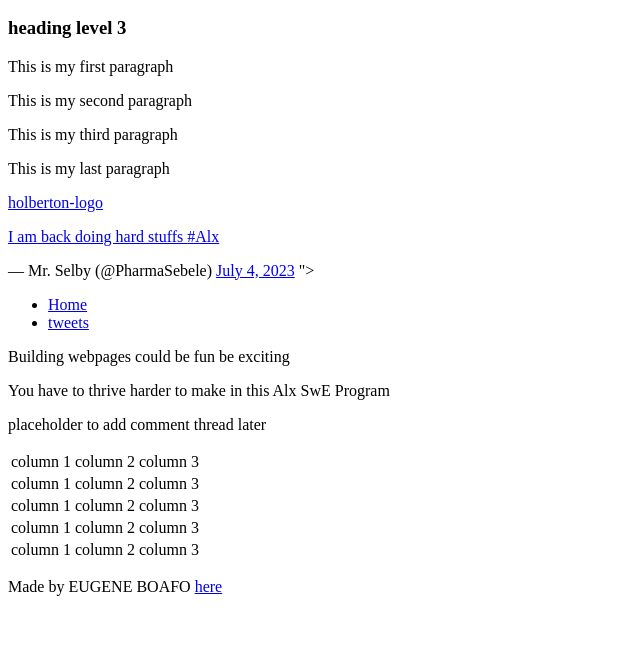
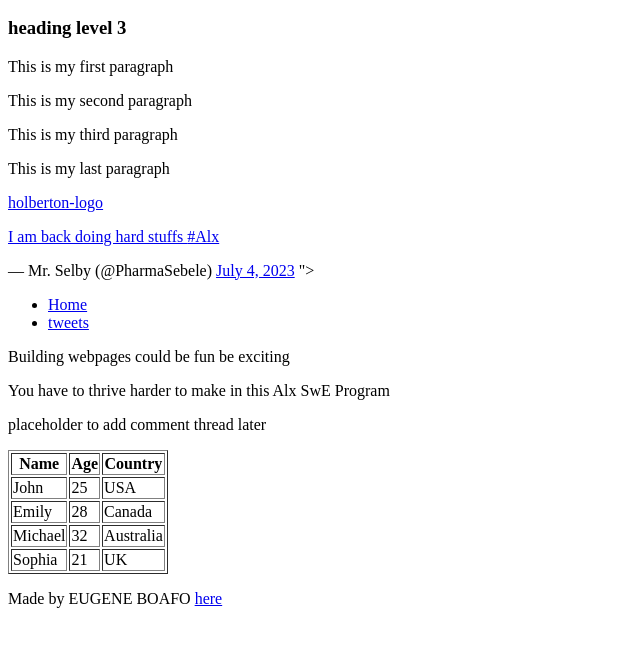
Before and after one commit to EugeneBoafo/alx_html_css, a plain HTML site: page html_basic/tweets.html in a window 1280 px wide. Shown: the part 110-756 px from the top of the page, without its empty margins (0-640 px from the left). Drawn offline with Linux system fonts and the light colour scheme.

Commit message:
Add some level of creativity

```diff
--- a/html_basic/tweets.html
+++ b/html_basic/tweets.html
@@ -27,32 +27,37 @@
             <p>placeholder to add comment thread later</p>
         </aside>
     </article>
-    <table>
+    <table border="1">
+            <thead>
                 <tr>
-            <td>column 1</td>
-            <td>column 2</td>
-            <td>column 3</td>
+                    <th>Name</th>
+                    <th>Age</th>
+                    <th>Country</th>
+                </tr>
+            </thead>
+            <tr>
+                <td>John</td>
+                <td>25</td>
+                <td>USA</td>
             </tr>
             <tr>
-            <td>column 1</td>
-            <td>column 2</td>
-            <td>column 3</td>
+                <td>Emily</td>
+                <td> 28</td>
+                <td> Canada</td>
             </tr>
             <tr>
-            <td>column 1</td>
-            <td>column 2</td>
-            <td>column 3</td>
+                <td>Michael</td>
+                <td> 32</td>
+                <td> Australia</td>
             </tr>
             <tr>
-            <td>column 1</td>
-            <td>column 2</td>
-            <td>column 3</td>
+                <td>Sophia</td>
+                <td>21</td>
+                <td>UK</td>
             </tr>
-        <tr>
-            <td>column 1</td>
-            <td>column 2</td>
-            <td>column 3</td>
-        </tr>
+        </table>
+
+        </table>
      </table>
 </main>
 <Footer>
```
Lines whose indentation alone changed are shown as unchanged.
